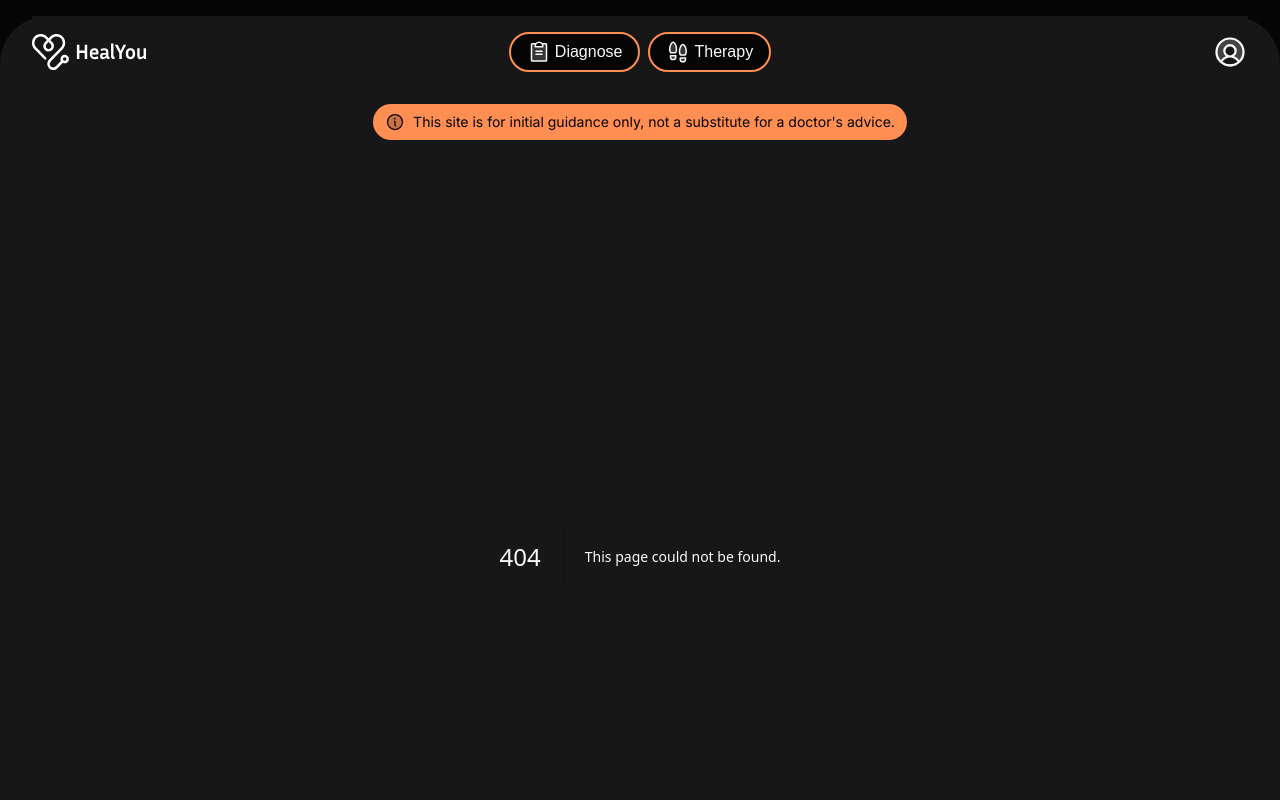
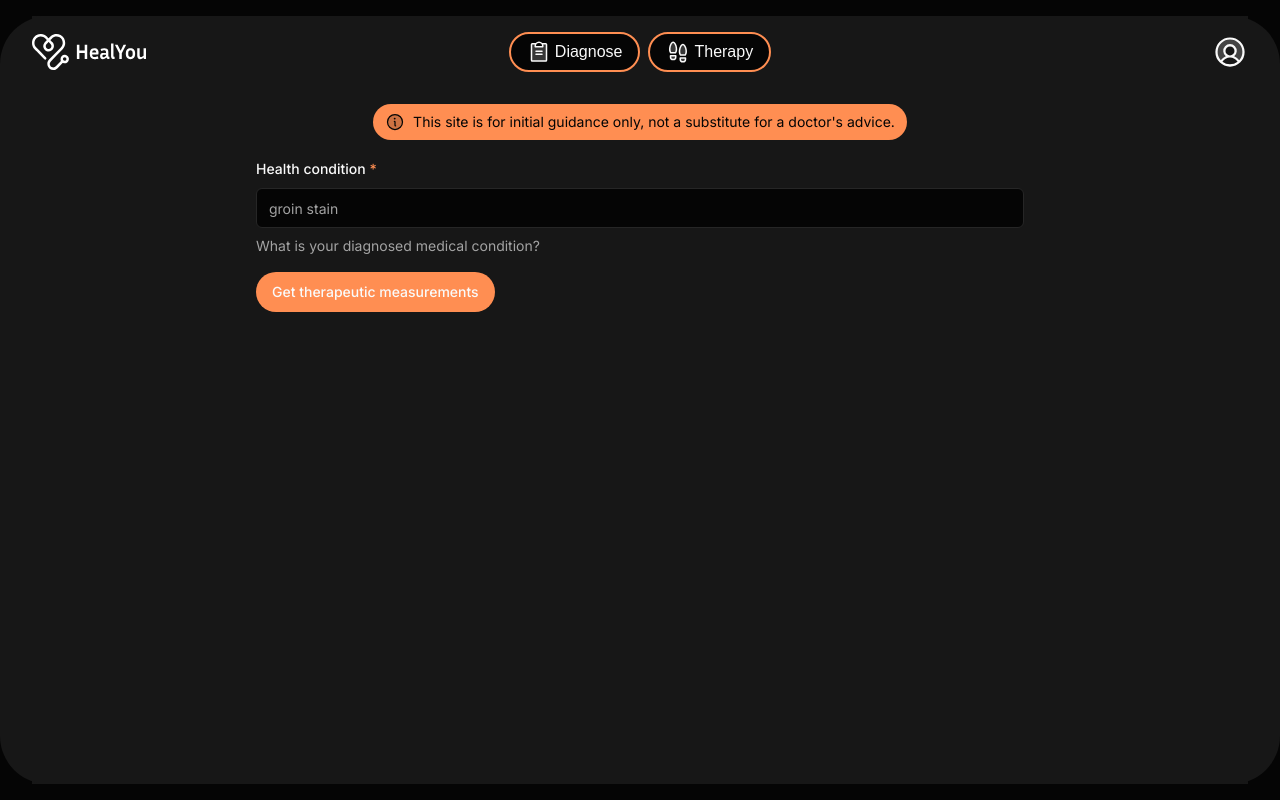
Before and after one commit to mightyeagle329/healyou, a Next.js app: page /therapy in a window 1280 px wide. Before the commit this address had no page. Shown: the top 800 px of the page. Built offline with nearby package versions, Linux system fonts and the light colour scheme; a web font is replaced by a local one.

Commit message:
feat: add therapy page
- Create separate route handler

```diff
--- /dev/null
+++ b/app/api/therapy/route.ts
@@ -0,0 +1,38 @@
+import OpenAI from "openai";
+import { OpenAIStream, StreamingTextResponse } from "ai";
+
+// Create an OpenAI API client (that's edge friendly!)
+const openai = new OpenAI({
+  apiKey: process.env.OPENAI_API_KEY,
+});
+
+// IMPORTANT! Set the runtime to edge
+export const runtime = "edge";
+
+export async function POST(req: Request) {
+  const { messages } = await req.json();
+
+  // Ask OpenAI for a streaming chat completion given the prompt
+  const response = await openai.chat.completions.create({
+    model: "gpt-3.5-turbo-1106",
+    stream: true,
+    messages: [
+      {
+        role: "system",
+        content: `You are now operating as a health assistant focused on providing therapeutic measures and steps for healing specific health conditions.
+        In your responses, emphasize informative and practical guidance on managing or improving the condition discussed.
+        The answer should also include specific exercises or ways to improve the condition.
+        Ensure to gather detailed information about the user's symptoms or health concerns to offer personalized and precise suggestions.
+        At the end of each consultation, gently remind the user to consider a professional medical opinion for a comprehensive evaluation and treatment plan, mentioning this only once for clarity. Your primary goal is to deliver actionable steps or therapy options, avoiding assumptions and maintaining accuracy based on the user's provided details. Refrain from suggesting cures or direct medical treatments. Direct users to the therapy resources available in the navigation menu for further information.
+        Present your advice in Markdown format, ensuring it is organized and easy to comprehend.
+        Conclusively, highlight your final therapeutic recommendation in **bold text** to distinguish it clearly.`,
+      },
+      ...messages,
+    ],
+  });
+
+  // Convert the response into a friendly text-stream
+  const stream = OpenAIStream(response);
+  // Respond with the stream
+  return new StreamingTextResponse(stream);
+}
--- /dev/null
+++ b/app/therapy/form.tsx
@@ -0,0 +1,77 @@
+import RequiredAsterisk from "@/components/RequiredAsterisk";
+import { Button } from "@/components/ui/button";
+import {
+  Form,
+  FormControl,
+  FormDescription,
+  FormField,
+  FormItem,
+  FormLabel,
+  FormMessage,
+} from "@/components/ui/form";
+import { Input } from "@/components/ui/input";
+import { zodResolver } from "@hookform/resolvers/zod";
+import type { ChatRequestOptions, CreateMessage, Message } from "ai";
+import { useForm } from "react-hook-form";
+import { z } from "zod";
+
+type Props = {
+  condition: string | string[];
+  append: (
+    message: Message | CreateMessage,
+    chatRequestOptions?: ChatRequestOptions | undefined,
+  ) => Promise<string | null | undefined>;
+  formSend: boolean;
+};
+
+const formSchema = z.object({
+  healthCondition: z.string().min(1).max(100),
+});
+
+export default function TherapyForm({ condition, append, formSend }: Props) {
+  console.log(condition);
+
+  const form = useForm<z.infer<typeof formSchema>>({
+    disabled: formSend,
+    resolver: zodResolver(formSchema),
+    defaultValues: {
+      healthCondition: Array.isArray(condition)
+        ? condition.join(" ")
+        : condition,
+    },
+  });
+
+  async function onSubmit(values: z.infer<typeof formSchema>) {
+    await append({ content: values.healthCondition, role: "user" });
+    // Do something with the form values.
+    // ✅ This will be type-safe and validated.
+    console.log(values);
+  }
+  return (
+    <Form {...form}>
+      <form className="w-full space-y-4" onSubmit={form.handleSubmit(onSubmit)}>
+        <FormField
+          control={form.control}
+          name="healthCondition"
+          render={({ field }) => (
+            <FormItem>
+              <FormLabel>
+                Health condition <RequiredAsterisk />
+              </FormLabel>
+              <FormControl>
+                <Input required placeholder="groin stain" {...field} />
+              </FormControl>
+              <FormDescription>
+                What is your diagnosed medical condition?
+              </FormDescription>
+              <FormMessage />
+            </FormItem>
+          )}
+        />
+        {!formSend && (
+          <Button type="submit">Get therapeutic measurements</Button>
+        )}
+      </form>
+    </Form>
+  );
+}
--- /dev/null
+++ b/app/therapy/page.tsx
@@ -0,0 +1,62 @@
+"use client";
+
+import { useChat } from "ai/react";
+import ChatForm from "@/components/ChatForm";
+import UserMessage from "@/components/UserMessage";
+import AssistantMessage from "@/components/AssistantMessage";
+import TherapyForm from "./form";
+
+type Props = {
+  searchParams: { [key: string]: string | string[] | undefined };
+};
+
+export default function TherapyPage({ searchParams }: Props) {
+  console.log(searchParams);
+
+  const condition = searchParams.condition ?? "";
+
+  const {
+    messages,
+    input,
+    handleInputChange,
+    handleSubmit,
+    isLoading,
+    append,
+  } = useChat({
+    api: "/api/therapy",
+  });
+
+  return (
+    <>
+      <div className="flex h-full flex-grow justify-center">
+        <div className="flex w-full max-w-3xl flex-col gap-4">
+          <TherapyForm
+            condition={condition}
+            append={append}
+            formSend={messages.length > 0}
+          />
+          {messages
+            .slice(1)
+            .map((message) =>
+              message.role === "user" ? (
+                <UserMessage key={message.id} content={message.content} />
+              ) : (
+                <AssistantMessage key={message.id} content={message.content} />
+              ),
+            )}
+        </div>
+      </div>
+      <div className="sticky bottom-4 mb-4 flex justify-center">
+        <div className="absolute inset-0 -bottom-4 -top-12 bg-gradient-to-b from-transparent to-neutral-900"></div>
+        {messages.length > 0 && (
+          <ChatForm
+            input={input}
+            handleInputChange={handleInputChange}
+            handleSubmit={handleSubmit}
+            isLoading={isLoading}
+          />
+        )}
+      </div>
+    </>
+  );
+}
```
